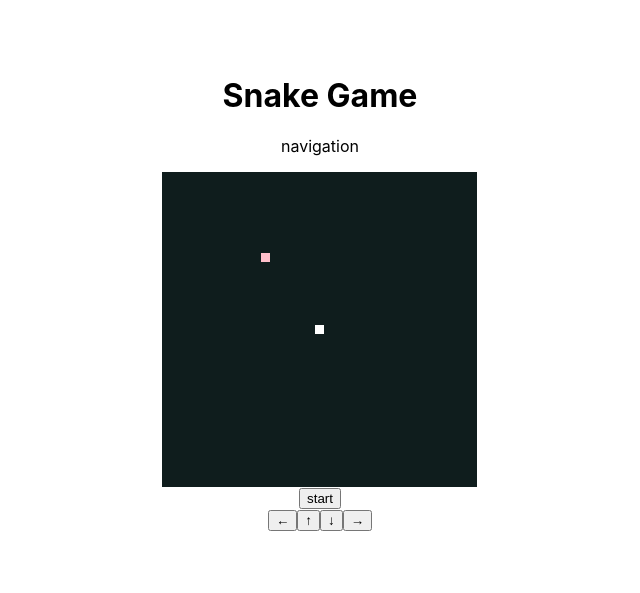
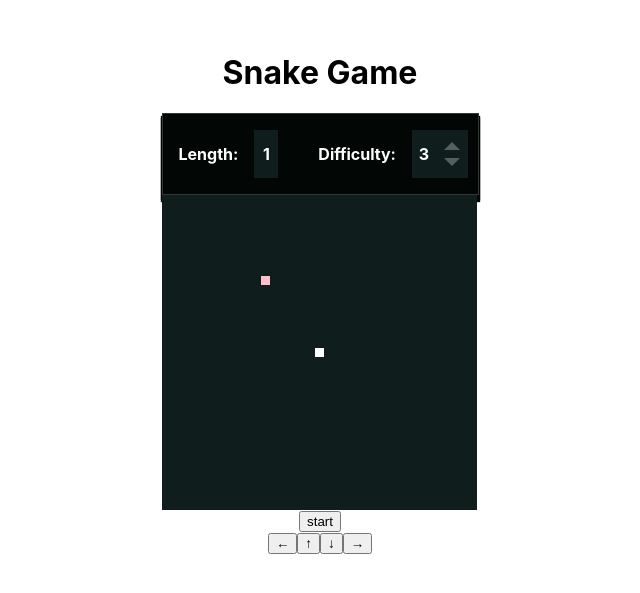
Before and after one commit to kkata/hooks-snake-game, a React (Create React App) app: page / in a window 1280 px wide. Shown: the part 107-700 px from the top of the page, without its empty margins (320-960 px from the left). Built offline with nearby package versions, Linux system fonts and the light colour scheme.

Commit message:
:hammer: implement difficulty control

```diff
--- a/src/App.js
+++ b/src/App.js
@@ -8,6 +8,9 @@ import { initFields, getFoodPosition } from './utils'
 const initialPosition = { x: 17, y: 17 }
 const initialValues = initFields(35, initialPosition)
 const defaultInterval = 100
+const defaultDifficulty = 3
+
+const Difficulty = [1000, 500, 100, 50, 10]
 
 const GameStatus = Object.freeze({
   init: 'init',
@@ -72,15 +75,18 @@ function App() {
   const [body, setBody] = useState([])
   const [status, setStatus] = useState(GameStatus.init)
   const [direction, setDirection] = useState(Direction.up)
+  const [difficulty, setDifficulty] = useState(defaultDifficulty)
   const [tick, setTick] = useState(0)
 
   useEffect(() => {
     setBody([initialPosition])
+
+    const interval = Difficulty[difficulty - 1]
     timer = setInterval(() => {
       setTick((tick) => tick + 1)
-    }, defaultInterval)
+    }, interval)
     return unsubscribe
-  }, [])
+  }, [difficulty])
 
   useEffect(() => {
     if (body.length === 0 || status !== GameStatus.playing) {
@@ -117,6 +123,19 @@ function App() {
       setDirection(newDirection)
     },
     [direction, status]
+  )
+
+  const onChangeDifficulty = useCallback(
+    (difficulty) => {
+      if (status !== GameStatus.init) {
+        return
+      }
+      if (difficulty < 1 || difficulty > Difficulty.length) {
+        return
+      }
+      setDifficulty(difficulty)
+    },
+    [status, difficulty]
   )
 
   useEffect(() => {
@@ -162,7 +181,11 @@ function App() {
         <div className="title-container">
           <h1 className="title">Snake Game</h1>
         </div>
-        <Navigation />
+        <Navigation
+          length={body.length}
+          difficulty={difficulty}
+          onChangeDifficulty={onChangeDifficulty}
+        />
       </header>
       <main className="main">
         <Field fields={fields} />
--- a/src/components/Navigation.jsx
+++ b/src/components/Navigation.jsx
@@ -1,7 +1,36 @@
 import React from 'react'
 
-const Navigation = () => {
-  return <p>navigation</p>
+const Navigation = ({ length, difficulty = 3, onChangeDifficulty }) => {
+  const upVisibility = difficulty < 5 ? '' : 'is-hidden'
+  const downVisibility = difficulty > 1 ? '' : 'is-hidden'
+  const onUpDifficulty = () => onChangeDifficulty(difficulty + 1)
+  const onDownDifficulty = () => onChangeDifficulty(difficulty - 1)
+  return (
+    <div className="navigation">
+      <div className="navigation-item">
+        <span className="navigation-label">Length: </span>
+        <div className="navigation-item-number-container">
+          <div className="num-board">{length}</div>
+        </div>
+      </div>
+      <div className="navigation-item">
+        <span className="navigation-label">Difficulty: </span>
+        <div className="navigation-item-number-container">
+          <span className="num-board">{difficulty}</span>
+          <div className="difficulty-button-container">
+            <div
+              className={`difficulty-button difficulty-up ${upVisibility}`}
+              onClick={onUpDifficulty}
+            ></div>
+            <div
+              className={`difficulty-button difficulty-down ${downVisibility}`}
+              onClick={onDownDifficulty}
+            ></div>
+          </div>
+        </div>
+      </div>
+    </div>
+  )
 }
 
 export default Navigation
--- a/src/index.css
+++ b/src/index.css
@@ -12,6 +12,10 @@ body {
 *:before,
 *:after {
   box-sizing: border-box;
+}
+
+.is-hidden {
+  visibility: hidden !important;
 }
 
 .App {
@@ -47,3 +51,80 @@ body {
 .food {
   background: pink;
 }
+
+.navigation {
+  display: flex;
+  margin-top: 4px;
+  justify-content: space-evenly;
+  color: white;
+  font-weight: bold;
+  background: #020705;
+  box-shadow: 0px 4px 1px 1px #020604, 0px 6px 1px 1px #010403;
+  border: 1px solid #ffffff30;
+}
+
+.navigation-item {
+  padding: 16px;
+  display: flex;
+  align-items: center;
+}
+
+.navigation-item-number-container {
+  display: flex;
+  padding: 0 8px;
+  align-items: center;
+  margin-left: 8px;
+}
+
+.num-board {
+  display: flex;
+  justify-content: center;
+  align-items: center;
+  background: #0f1d1d;
+  height: 48px;
+  width: 24px;
+}
+
+.difficulty-number {
+  margin-right: 8px;
+}
+
+.difficulty-button {
+  cursor: pointer;
+  width: 8px;
+  height: 8px;
+  border: 8px solid #0f1d1d;
+  margin: 8px;
+}
+
+.difficulty-button-container {
+  background: #0f1d1d;
+}
+
+.difficulty-up {
+  margin-top: 4px;
+  border-bottom: 8px solid #f0f0f050;
+  transition: all ease 0.5s;
+}
+.difficulty-up:hover {
+  transform: scale(1.1);
+  border-bottom: 8px solid white;
+}
+.difficulty-up:active {
+  transform: scale(0.8);
+  opacity: 0.8;
+}
+
+.difficulty-down {
+  margin-bottom: 4px;
+  border-top: 8px solid #f0f0f050;
+  transition: all ease 0.5s;
+}
+.difficulty-down:hover {
+  transform: scale(1.1);
+  border-top: 8px solid white;
+}
+.difficulty-down:active {
+  transform: scale(0.8);
+  opacity: 0.8;
+}
```
